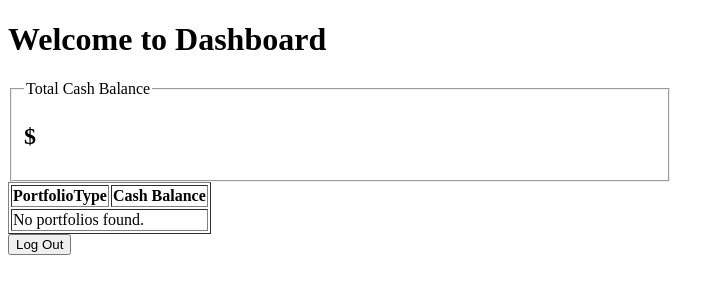
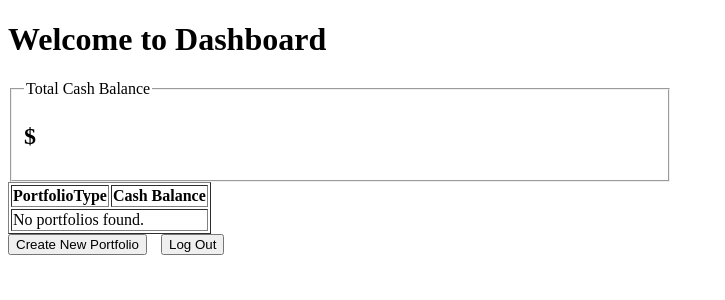
Before and after one commit to cs411-alawini/su24-cs411-team004-oak, a Flask app: template Project/templates/dash.html in a window 1280 px wide. Shown: the top 300 px of the page, without its empty margins (0-725 px from the left). Run offline with Flask 3, Linux system fonts and the light colour scheme; the template is opened without the code that fills it, so the values that code supplies are empty.

Commit message:
add create portfolio

```diff
--- a/Project/main.py
+++ b/Project/main.py
@@ -78,6 +78,37 @@
                     INSERT INTO Users(UserID, Password, Address, PhoneNumber, FullName)
                     VALUES (%s, %s, %s, %s, %s)
                 """, (userid, password, address, phonenumber, fullname))
+        return True
+    except Error as e:
+        print(f"AU Error: {e}")
+    finally:
+        if connection and connection.is_connected():
+            connection.commit()
+            cursor.close()
+            connection.close()
+    return False
+
+
+# adds new user profile to users table
+def add_portfolio(portfolio_name):
+    connection = None
+    try:
+        user_id = session['user']
+
+        connection = get_db_connection()
+        cursor = connection.cursor()
+        cursor.execute("""
+            INSERT INTO Portfolios (PortfolioType, PortfolioBalance)
+            VALUES (%s, %s)
+        """, (portfolio_name, 100000))
+
+        portfolio_id = cursor.lastrowid
+
+        cursor.execute("""
+            INSERT INTO UserPortfolio (UsersUserID, PortfoliosPortfolioID)
+            VALUES (%s, %s)
+        """, (user_id, portfolio_id))
+
         return True
     except Error as e:
         print(f"AU Error: {e}")
@@ -337,6 +368,15 @@
     return render_template('dash.html', portfolios=portfolio_data, fullname=fullname['Fullname'], dbalance=dbalance)
 
 
+@app.route('/create_portfolio', methods=['GET', 'POST'])
+def create_portfolio():
+    erMsg = ''
+    if request.method == 'POST':
+        portfolio_name = request.form['portfolio_name']
+        add_portfolio(portfolio_name)
+    return render_template('create_portfolio.html', msg=erMsg)
+
+
 @app.route('/portfolio/<portfolioid>', methods=['GET'])
 def portfolio_page(portfolioid):
     if 'user' not in session:
--- a/Project/templates/dash.html
+++ b/Project/templates/dash.html
@@ -49,6 +49,7 @@
             {% endif %}
         </tbody>
     </table>
+    <button type="button" onclick="window.location.href='{{ url_for('create_portfolio') }}'" class="button-space">Create New Portfolio</button>
     <button type="button" onclick="window.location.href='{{ url_for('login') }}'" class="button-space">Log Out</button>
 
 </body>
```
Also changed, not shown: Project/templates/create_portfolio.html (added, +26 -0 lines).
